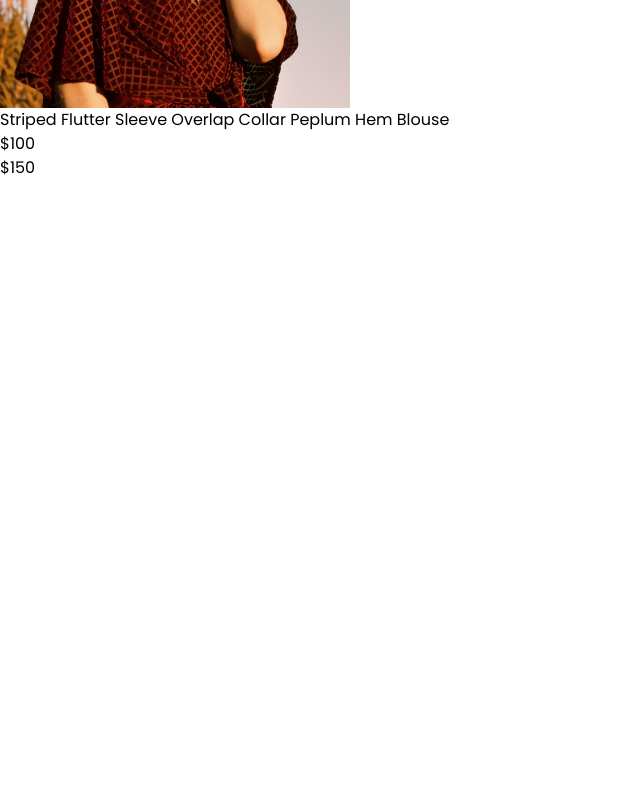
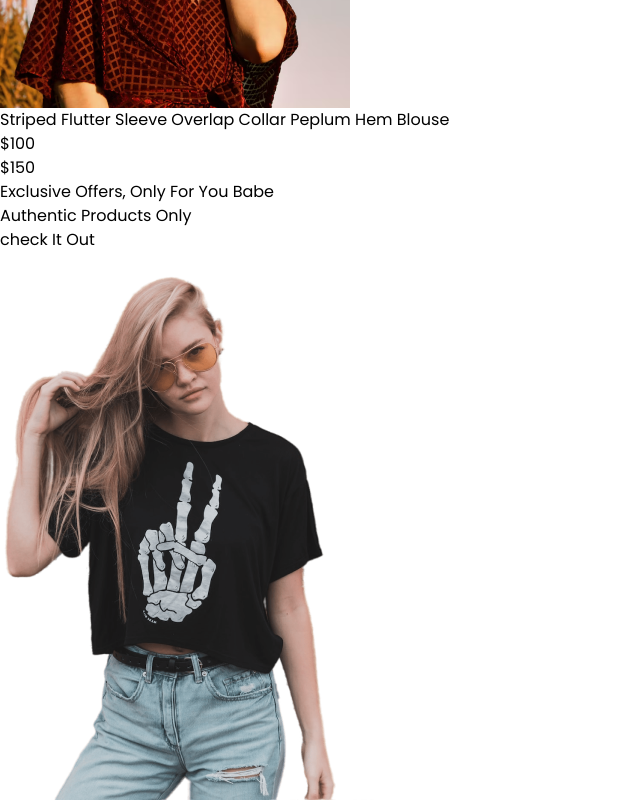
Before and after one commit to khanalgaurav/Ecommerce, a React (Vite) app: page / in a window 1280 px wide. Shown: the part 3091-3891 px from the top of the page, without its empty margins (0-640 px from the left). Before the commit the page ends 3271 px from the top, so only its background shows below. Built offline with nearby package versions, Linux system fonts and the light colour scheme.

Commit message:
nunu wala issue fixed

```diff
--- /dev/null
+++ b/src/components/ExclusiveBanner/ExclusiveBanner.jsx
@@ -0,0 +1,20 @@
+import React from 'react'
+import exclusiveImage from '../assets/exclusive_image.png'
+function ExclusiveBanner() {
+  return (
+    <div className='flex h-screen'>
+        <div className='flex bg-gradient-to-t from-white to-pink-200 p-10'>
+            <div>
+                <h1>Exclusive Offers, Only For You Babe</h1>
+                <p>Authentic Products Only</p>
+                <button>check It Out</button>
+            </div>
+            <div>
+                <img src={exclusiveImage} alt="Exclusive Banner Image"/>
+            </div>
+        </div>
+    </div>
+  )
+}
+
+export default ExclusiveBanner
--- a/src/components/Navbar/Navbar.jsx
+++ b/src/components/Navbar/Navbar.jsx
@@ -9,12 +9,12 @@ import { GiSkullCrossedBones } from "react-icons/gi";
 function Navbar() {
     const [show,setShow] = useState(false)
   return (
-    <div className='flex md:justify-around items-center border p-2 shadow-sm'>
+    <div className='flex md:justify-around items-center border p-2 shadow-sm md:relative sticky top-0 bg-white'>
 
         <div>
 
                 <div className='flex items-center gap-60'>
-                    <Link to='/'>
+                    <Link onClick={()=>{setShow(!show)}} to='/'>
                     <div className='flex items-center'>
                         <img src={logo} alt="logo" />
                         <p className='md:text-3xl text-2xl font-bold'>TheRaj</p>
@@ -25,16 +25,16 @@ function Navbar() {
                 </div>
 
         </div>
-
+        {/* top-[82px] */}
         <div>
-            <ul className={`menu md:flex md:relative fixed md:top-0 top-[82px] left-0 w-full bg-white md:gap-10 ${show?'block':'hidden'}`}>
-                <NavLink className={({isActive})=>`${isActive?'text-red-500':'text-black'}`} to= '/'><li  className='g text-center border md:border-0 md:p-0 p-3 text-lg '>Shop</li></NavLink>
-                <NavLink className={({isActive})=>`${isActive?'text-red-500':'text-black'}`} to= '/mens'><li  className='g text-center border md:border-0 md:p-0 p-3 text-lg'>Men</li></NavLink>
-                <NavLink className={({isActive})=>`${isActive?'text-red-500':'text-black'}`} to ='/womens'><li  className='g border text-center md:border-0 md:p-0 p-3 text-lg'>Women</li></NavLink>
-                <NavLink className={({isActive})=>`${isActive?'text-red-500':'text-black'}`} to ='/kids'><li  className='g border md:border-0 text-center md:p-0 p-3 text-lg'>Kids</li></NavLink>
+            <ul className={`menu md:flex md:relative fixed md:top-0 left-0 w-full top-[82px] bg-white md:gap-10 ${show?'block':'hidden'}`}>
+                <NavLink onClick={()=>{setShow(!show)}} className={({isActive})=>`${isActive?'text-red-500':'text-black'}`} to= '/'><li  className='g text-center border md:border-0 md:p-0 p-3 text-lg '>Shop</li></NavLink>
+                <NavLink onClick={()=>{setShow(!show)}} className={({isActive})=>`${isActive?'text-red-500':'text-black'}`} to= '/mens'><li  className='g text-center border md:border-0 md:p-0 p-3 text-lg'>Men</li></NavLink>
+                <NavLink onClick={()=>{setShow(!show)}} className={({isActive})=>`${isActive?'text-red-500':'text-black'}`} to ='/womens'><li  className='g border text-center md:border-0 md:p-0 p-3 text-lg'>Women</li></NavLink>
+                <NavLink onClick={()=>{setShow(!show)}} className={({isActive})=>`${isActive?'text-red-500':'text-black'}`} to ='/kids'><li  className='g border md:border-0 text-center md:p-0 p-3 text-lg'>Kids</li></NavLink>
                 <div className='flex justify-around py-5 border-b md:hidden'>
-                    <NavLink className={({isActive})=>`${isActive?'text-red-500':'text-black'}`} to='/login'><button className='border border-[#c2c2c2] py-2 px-9 rounded-3xl hover:bg-slate-500 hover:text-white'>Login</button></NavLink>
-                    <NavLink className={({isActive})=>`${isActive?'text-red-500':'text-black'}`} to='/cart'><img src={cartIcon} alt="Cart Icon" /></NavLink>
+                    <NavLink onClick={()=>{setShow(!show)}} className={({isActive})=>`${isActive?'text-red-500':'text-black'}`} to='/login'><button className='border border-[#c2c2c2] py-2 px-9 rounded-3xl hover:bg-slate-500 hover:text-white'>Login</button></NavLink>
+                    <NavLink onClick={()=>{setShow(!show)}} className={({isActive})=>`${isActive?'text-red-500':'text-black'}`} to='/cart'><img src={cartIcon} alt="Cart Icon" /></NavLink>
                 </div>
             </ul>
         </div>
--- a/src/components/Popular/Popular.jsx
+++ b/src/components/Popular/Popular.jsx
@@ -4,10 +4,10 @@ import ItemCard from '../ItemCard/ItemCard'
 function Popular() {
   return (
     <>
-        <div className='h-screen md:flex justify-center flex-col'>
+        <div className='md:h-screen h-fit md:flex justify-center flex-col'>
             <div className='w-screen text-center text-3xl'>
                 <p>POPULAR IN Ha WEMEN</p>
-                <div className='w-[200px] mt-3 relative left-[50%] translate-x-[-50%] bg-black h-1 rounded-3xl'></div>
+                <div className='w-[200px] mt-3 relative left-[50%] translate-x-[-50%] bg-black h-1 rounded-3xl z-[-99]'></div>
             </div>
 
             <div className='md:flex md:flex-row flex flex-col gap-5 justify-center items-center mt-10'>
--- a/src/pages/Shop.jsx
+++ b/src/pages/Shop.jsx
@@ -1,12 +1,14 @@
 import React from 'react'
 import Hero from '../components/Hero/Hero'
 import Popular from '../components/Popular/Popular'
+import ExclusiveBanner from '../components/ExclusiveBanner/ExclusiveBanner'
 
 function shop() {
   return (
     <>
       <Hero/>
       <Popular/>
+      <ExclusiveBanner/>
     </>
   )
 }
--- a/src/pages/ShopCategory.jsx
+++ b/src/pages/ShopCategory.jsx
@@ -2,7 +2,10 @@ import React from 'react'
 
 function ShopCategory() {
   return (
-    <div>ShopCategory</div>
+    <div>
+      <h1>yo yo yo</h1>
+      <div className='h-screen bg-red-600'></div>
+    </div>
   )
 }
 
```
